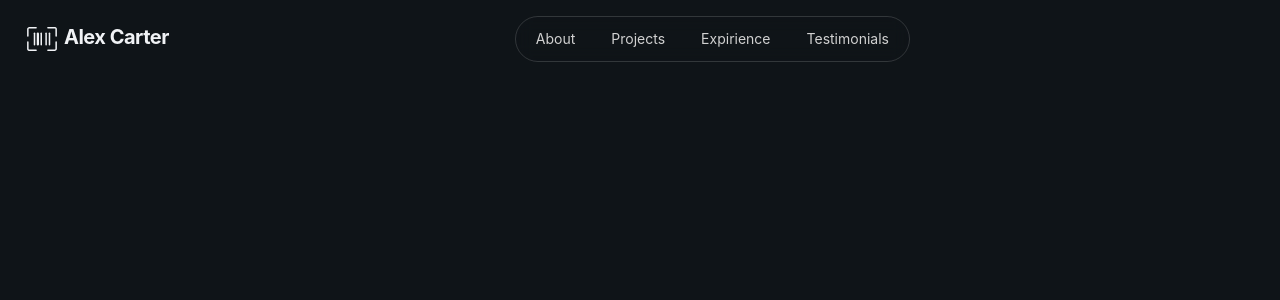
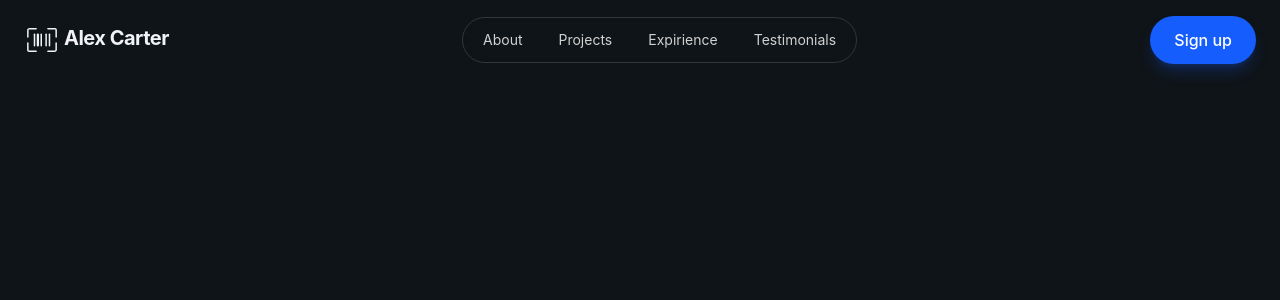
Before and after one commit to lilyashushka-ux/my-project-3, a React (Vite) app: page / in a window 1280 px wide. Shown: the top 300 px of the page. Built offline with nearby package versions, Linux system fonts and the light colour scheme.

Commit message:
Add button to header

```diff
--- a/src/components/Button.jsx
+++ b/src/components/Button.jsx
@@ -2,14 +2,23 @@ const Button = ({
     className = '',
     size = 'default',
     children,
+}) => {
+    const baseClasses =
+        "rounded-full font-medium focus:outline-none focus-visible:ring-2 focus-visible:ring-primary-foreground bg-blue-600 text-white hover:bg-blue-600/90 shadow-lg shadow-blue-600/25";
 
-}) => {
-    const baseClasses = "rounded-full font-medium focus:outline-none focus-visible:ring-2 focus-visible:ring-primary-foreground bg-blue-600 text-primary-foreground hover:bg-blue-600/90 shadow-lg shadow-blue-600/25"
+    const sizeClasses = {
+        sm: 'px-4 py-2 text-sm',
+        default: 'px-6 py-3 text-base',
+        lg: 'px-8 py-4 text-lg',
+    };
+
+    const classes = `${sizeClasses[size]} ${baseClasses} ${className}`;
+
     return (
-        <button className={`${baseClasses} ${className}`}>
-      {children}
-    </button>
+        <button className={classes}>
+            {children}
+        </button>
     );
-}
+};
 
 export default Button;
--- a/src/components/Navbar.jsx
+++ b/src/components/Navbar.jsx
@@ -10,7 +10,7 @@ const Navbar = () => {
         <header className="container mx-auto px-6 py-4 flex items-center justify-between">
         <Logo />
         <Nav />
-        <Button />
+        <Button>Sign up</Button>
         </header>
     );
 }
```
